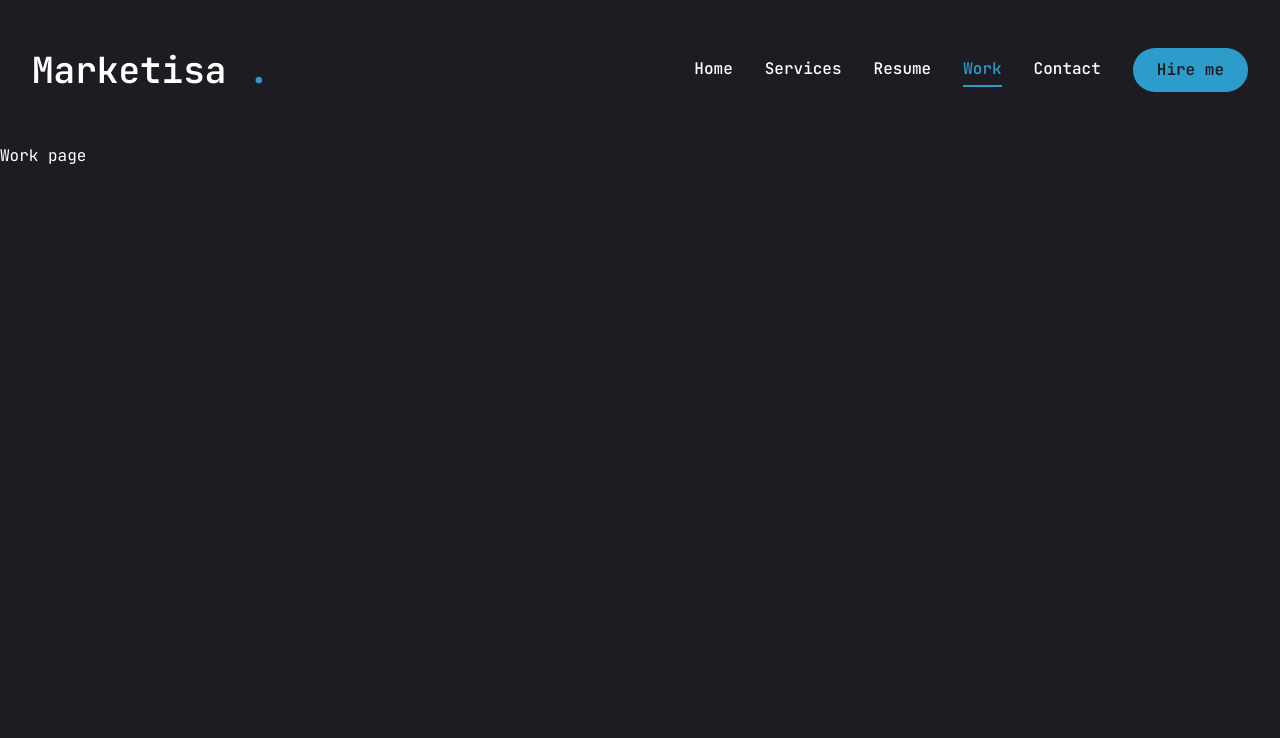
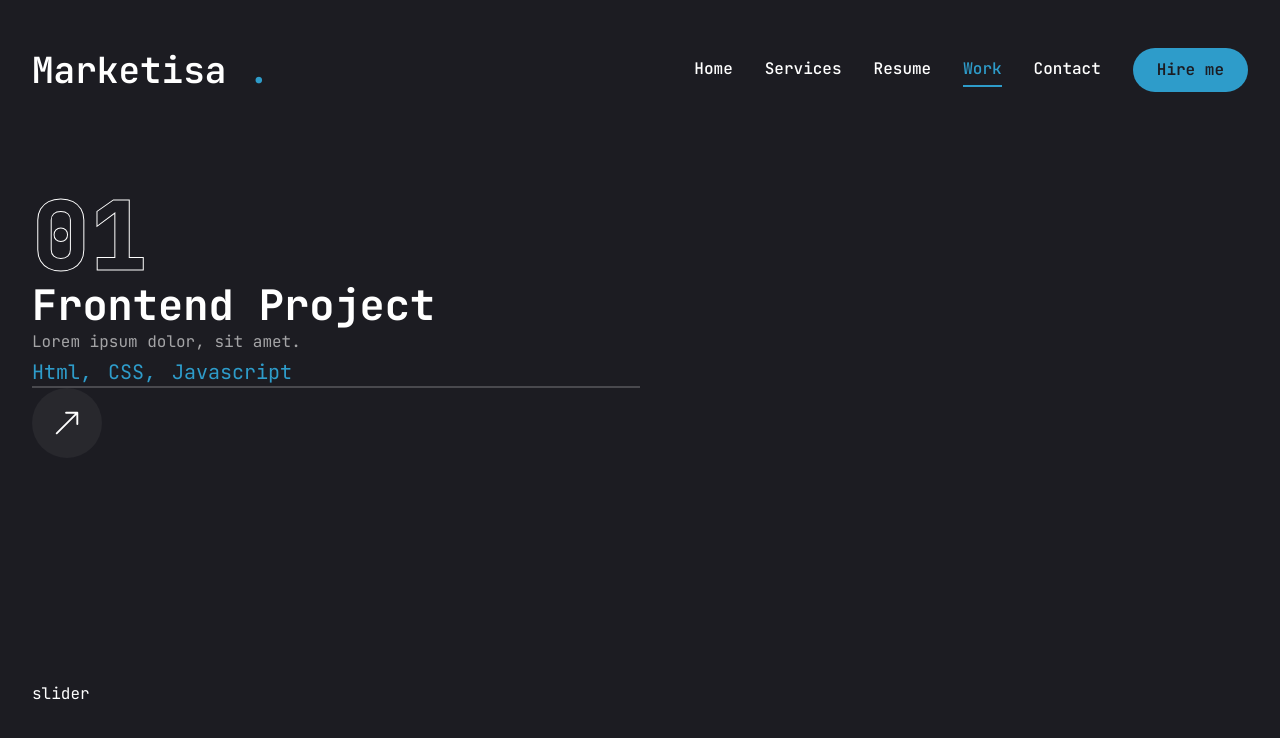
Before and after one commit to matheusht/marketisa-lp, a Next.js app: page /work in a window 1280 px wide. Shown: the top 738 px of the page. Built offline with nearby package versions, Linux system fonts and the light colour scheme.

Commit message:
work page initialization

```diff
--- a/package.json
+++ b/package.json
@@ -55,6 +55,7 @@
     "sonner": "^1.4.41",
     "sugar-high": "^0.6.0",
     "superjson": "^2.2.1",
+    "swiper": "^11.1.4",
     "tailwind-merge": "^2.2.2",
     "tailwindcss-animate": "^1.0.7",
     "zod": "^3.22.4"
--- a/src/app/work/page.tsx
+++ b/src/app/work/page.tsx
@@ -1,7 +1,107 @@
+"use client";
+
+import { motion } from "framer-motion";
+import React, { useState } from "react";
+
+import { Swiper, SwiperSlide } from "swiper/react";
+import "swiper/css";
+
+import { BsArrowUpRight, BsGithub } from "react-icons/bs";
+
+import {
+  Tooltip,
+  TooltipContent,
+  TooltipProvider,
+  TooltipTrigger,
+} from "../components/ui/tooltip";
+
+import Link from "next/link";
+import Image from "next/image";
+
+const projects = [
+  {
+    num: "01",
+    category: "frontend",
+    title: "project 1",
+    description: "Lorem ipsum dolor, sit amet.",
+    stack: [{ name: "Html" }, { name: "CSS" }, { name: "Javascript" }],
+    image: "/assets/work/thumb1.png",
+    live: "",
+    github: "",
+  },
+  {
+    num: "02",
+    category: "backend",
+    title: "project 2",
+    description: "Lorem ipsum dolor, sit amet.",
+    stack: [{ name: "Next.js" }, { name: "Tallwind.css" }, { name: "Node.js" }],
+    image: "/assets/work/thumb2.png",
+    live: "",
+    github: "",
+  },
+  {
+    num: "03",
+    category: "fullstack",
+    title: "project 3",
+    description: "Lorem ipsum dolor, sit amet.",
+    stack: [{ name: "Html" }, { name: "CSS" }],
+    image: "/assets/work/thumb3.png",
+    live: "",
+    github: "",
+  },
+];
 export default function Work() {
+  const [project, setProject] = useState(projects[0]);
+
   return (
-    <div>
-      Work page
-    </div>
-  )
+    <motion.section
+      initial={{ opacity: 0 }}
+      animate={{ opacity: 1 }}
+      className="min-h-[80vh' flex flex-col justify-center py-12 xl:px-0"
+    >
+      <div className="container mx-auto">
+        <div className="flex flex-col xl:flew-row xl:gap-[30px]">
+          <div className="w-full xl:w-[50%] xl:h-[460px] flex flex-col xl:justify-between order-2 xl:order-none">
+            <div>
+              {/* outline number */}
+              <div className="text-8xl leading-none font-extrabold text-transparent text-outline">
+                {project.num}
+              </div>
+              <h2 className="text-[42px] font-bold leading-none text-white group-hover:text-accent transition-all duration-500 capitalize">
+                {project.category} project
+              </h2>
+              <p className="text-white/60">{project.description}</p>
+              <ul className="flex gap-4">
+                {project.stack.map((item, index) => {
+                  return (
+                    <li key={index} className="text-xl text-accent">
+                      {item.name}
+                      {index !== project.stack.length - 1 && ","}
+                    </li>
+                  );
+                })}
+              </ul>
+              <div className="border border-white/20"></div>
+
+              <div>
+                <Link href={project.live}>
+                  <TooltipProvider delayDuration={100}>
+                    <Tooltip>
+                      <TooltipTrigger className="w-[70px] h-[70px] rounded-full bg-white/5 flex justify-center items-center group">
+                        <BsArrowUpRight className="text-white text-3xl group-hover:text-accent" />
+                      </TooltipTrigger>
+                      <TooltipContent>
+                        <p>live project</p>
+                      </TooltipContent>
+                    </Tooltip>
+                  </TooltipProvider>
+                </Link>
+              </div>
+            </div>
+          </div>
+          <div className="w-full xl:w-[50%]">slider</div>
+        </div>
+      </div>
+    </motion.section>
+  );
 }
```
Also changed, not shown: 2 other files (tests, documents, lock files or other folders).
